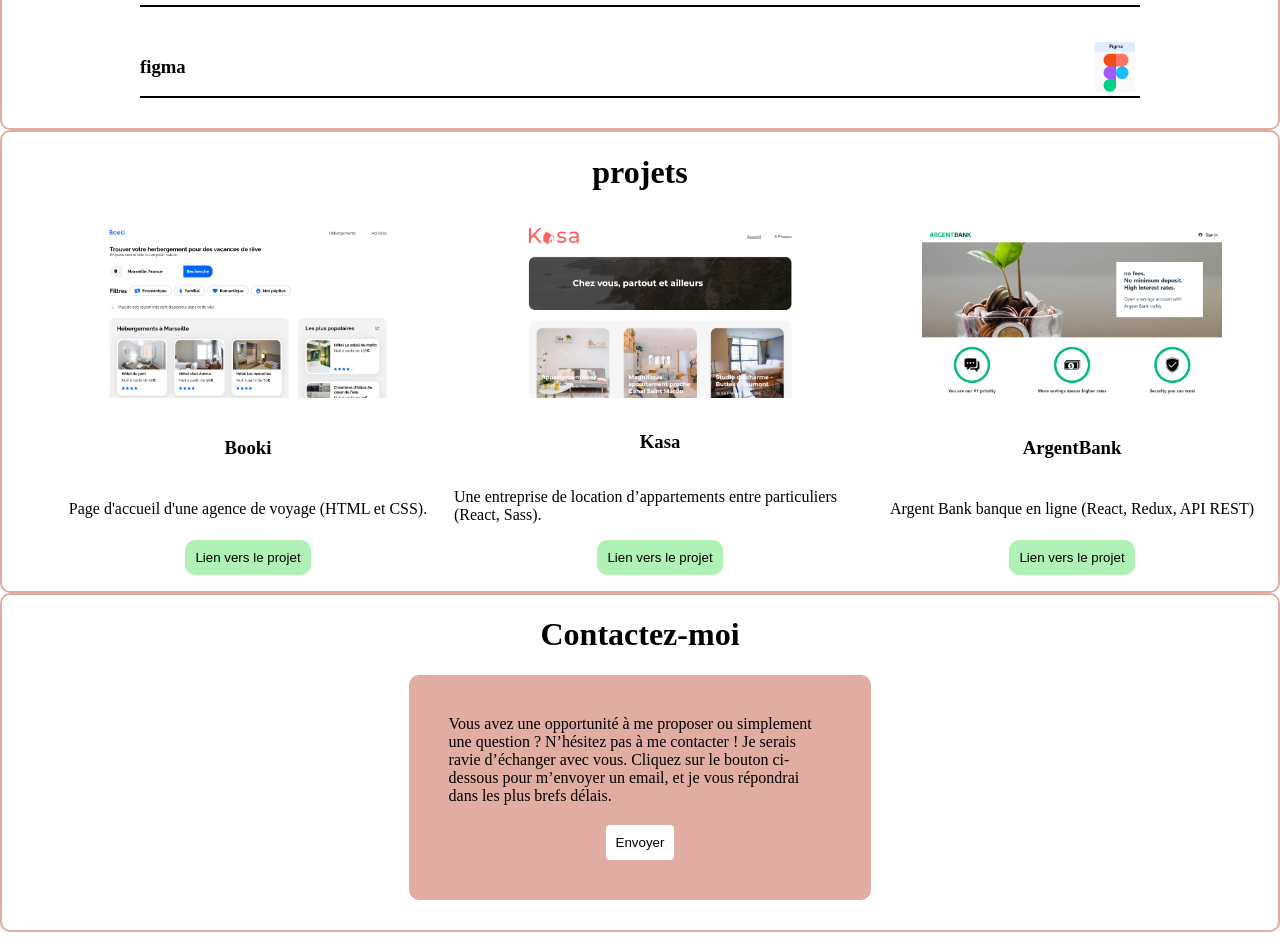
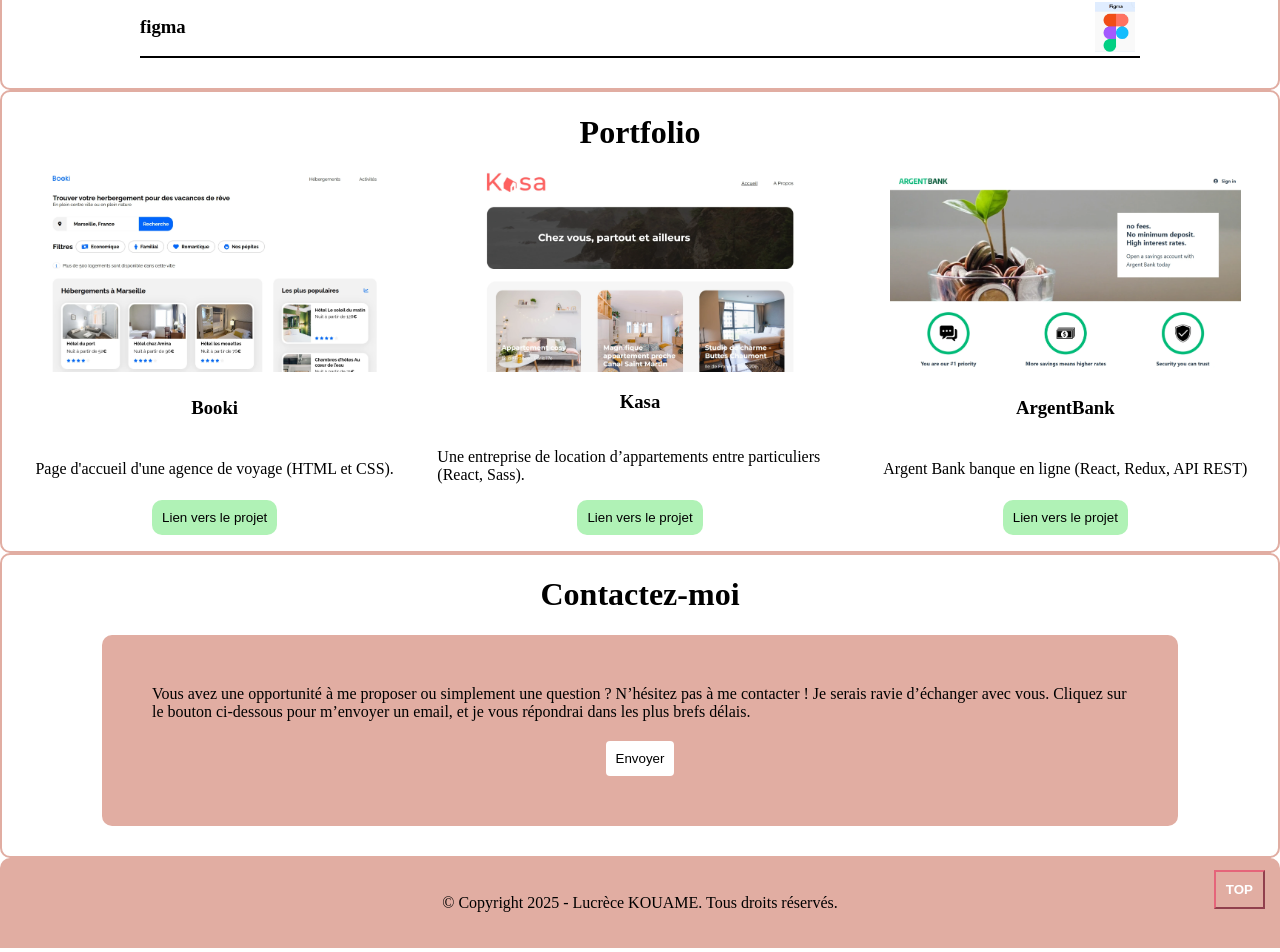
Before and after one commit to lucrece-k/mon-portfolio, a React (Vite) app: page / in a window 1280 px wide. Shown: the part 1719-2671 px from the top of the page. Built offline with nearby package versions, Linux system fonts and the light colour scheme; the HTML template or start-up script is replaced by a standard one.

Commit message:
responsive

```diff
--- a/index.html
+++ b/index.html
@@ -4,7 +4,7 @@
     <meta charset="UTF-8" />
     <link rel="icon" type="image/svg+xml" href="/images/logo.png" />
     <meta name="viewport" content="width=device-width, initial-scale=1.0" />
-    <title>Portefolio integrateur web Lucrece Kouame</title>
+    <title>Portefolio intégrateur web Lucrece Kouame</title>
   </head>
   <body>
     <div id="root"></div>
--- a/src/components/Accueil/style.scss
+++ b/src/components/Accueil/style.scss
@@ -1,11 +1,11 @@
 .accueil {
   background-image: url("../../../public/images/fond2.webp");
-  //   background-position: bottom;
   display: flex;
   flex-direction: column;
   justify-content: center;
   align-items: center;
   padding: 150px;
+  border-radius: 0 0 10px 10px;
   p {
     margin: 0;
   }
--- a/src/components/Competances/style.scss
+++ b/src/components/Competances/style.scss
@@ -28,3 +28,13 @@
     }
   }
 }
+@media (max-width: 767px) {
+  .competances {
+    h2 {
+      margin-left: 25px;
+    }
+    ul {
+      padding: 20px;
+    }
+  }
+}
--- a/src/components/Contact/style.scss
+++ b/src/components/Contact/style.scss
@@ -11,11 +11,11 @@
     flex-direction: column;
     align-items: center;
     gap: 20px;
-    width: 30%;
     border-radius: 10px;
-    padding: 40px;
+    padding: 50px;
     background-color: #e1ada2;
     margin-bottom: 30px;
+    margin-inline: 100px;
 
     button {
       text-align: center;
@@ -26,3 +26,11 @@
     }
   }
 }
+@media (max-width: 767px) {
+  .contact {
+    &_contente {
+      margin-inline: 10px;
+      padding: 30px;
+    }
+  }
+}
--- a/src/components/Footer/index.tsx
+++ b/src/components/Footer/index.tsx
@@ -5,7 +5,7 @@ export default function Footer() {
       <p>© Copyright 2025 - Lucrèce KOUAME. Tous droits réservés.</p>
 
       <button>
-        <a href="#header">^ </a>
+        <a href="#header">TOP</a>
       </button>
     </footer>
   );
--- a/src/components/Footer/style.scss
+++ b/src/components/Footer/style.scss
@@ -1,23 +1,44 @@
 .footer {
+  position: relative;
   display: flex;
   justify-content: center;
   align-items: center;
   background-color: #e1ada2;
-  margin-top: 30px;
   padding: 20px;
-  h1 {
+  border-radius: 10px 10px 0 0;
+  p {
     position: relative;
   }
   button {
     position: absolute;
-    margin-left: 1168px;
-    width: 3%;
-    border: none;
-    border-radius: 4px;
+    background-color: #e1ada2;
+    border-color: rgb(229, 101, 122);
+    font-weight: bold;
     padding: 10px;
-    background-color: white;
+    top: 12px;
+    right: 15px;
     a {
       text-decoration: none;
+      color: #fff;
     }
   }
 }
+@media (max-width: 1024px) {
+  .footer {
+    button {
+      margin-left: 683px;
+      // margin-top: 38px;
+    }
+    p {
+      text-align: center;
+      padding: 0;
+    }
+  }
+}
+@media (max-width: 767px) {
+  .footer {
+    button {
+      display: none;
+    }
+  }
+}
--- a/src/components/Header/index.tsx
+++ b/src/components/Header/index.tsx
@@ -1,4 +1,4 @@
-import logo from "../../../public/images/logo.png";
+import logo from "../../../images/logo.png";
 import "../Header/style.scss";
 function Header() {
   return (
--- a/src/components/Header/style.scss
+++ b/src/components/Header/style.scss
@@ -1,9 +1,7 @@
 header {
-  background-image: url("../../../public/images/fond2.webp");
+  background-image: url("/images/fond2.webp");
   display: flex;
   justify-content: space-between;
-  // position: fixed;
-  width: 100%;
 
   img {
     width: 128px;
@@ -11,17 +9,37 @@ header {
   }
   nav {
     display: flex;
-    align-items: baseline;
+    align-items: center;
     gap: 10px;
     margin-right: 20px;
-    margin-top: 5px;
+    margin-bottom: 10px;
     li {
       color: black;
       list-style-type: none;
     }
     a {
       text-decoration: none;
-      color: black;
+      color: white;
+      margin-inline: 16px;
+    }
+    & :hover {
+      // border-bottom: 2px solid white;
+      text-decoration: underline;
     }
   }
 }
+@media (max-width: 767px) {
+  header {
+    display: flex;
+    flex-direction: column;
+    justify-content: center;
+    align-items: center;
+    background-position: center;
+    nav {
+      margin-left: 20px;
+      a {
+        margin: 0;
+      }
+    }
+  }
+}
--- a/src/components/ListeProjet/style.scss
+++ b/src/components/ListeProjet/style.scss
@@ -4,10 +4,15 @@
   justify-content: space-between;
   align-items: center;
   img {
-    width: 300px;
+    width: 100%;
     height: 200px;
     object-fit: contain;
   }
+
+  p {
+    margin-inline: 10px;
+  }
+
   button {
     border: none;
     padding: 10px;
--- a/src/components/Profil/style.scss
+++ b/src/components/Profil/style.scss
@@ -1,5 +1,4 @@
 .profil {
-  margin-top: 40px;
   border: 2px solid #e1ada2;
   border-radius: 10px;
   &-contenu {
--- a/src/components/Projets/index.tsx
+++ b/src/components/Projets/index.tsx
@@ -4,7 +4,7 @@ import ListeProjet from "../ListeProjet";
 export default function Projets() {
   return (
     <div className="projets" id="projets">
-      <h1>projets</h1>
+      <h1>Portfolio</h1>
       <ul>
         {ProjetsData.map((projet) => (
           <ListeProjet
--- a/src/components/Projets/style.scss
+++ b/src/components/Projets/style.scss
@@ -5,7 +5,24 @@
     text-align: center;
   }
   ul {
+    padding: 0;
     display: grid;
     grid-template-columns: 1fr 1fr 1fr;
   }
 }
+@media (max-width: 1024px) {
+  .projets {
+    ul {
+      display: grid;
+      grid-template-columns: 1fr 1fr;
+    }
+  }
+}
+@media (max-width: 767px) {
+  .projets {
+    ul {
+      display: grid;
+      grid-template-columns: 1fr;
+    }
+  }
+}
```
